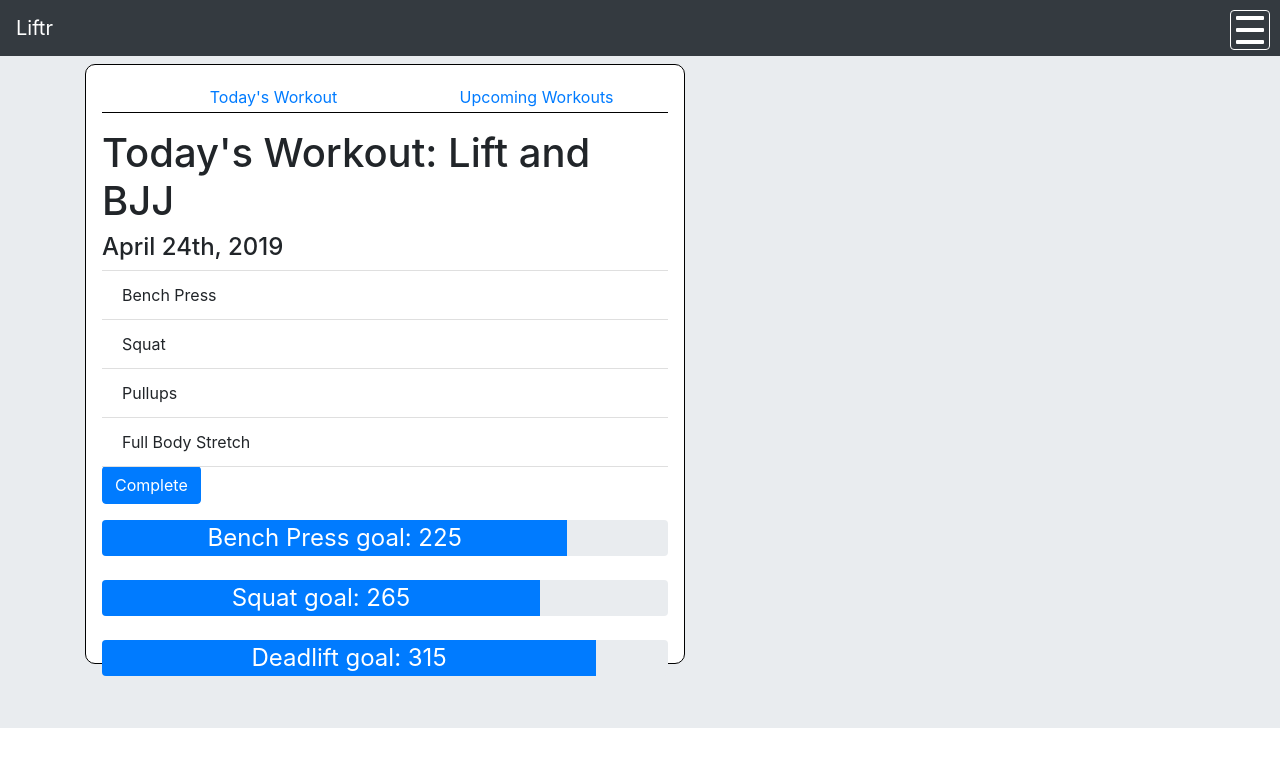
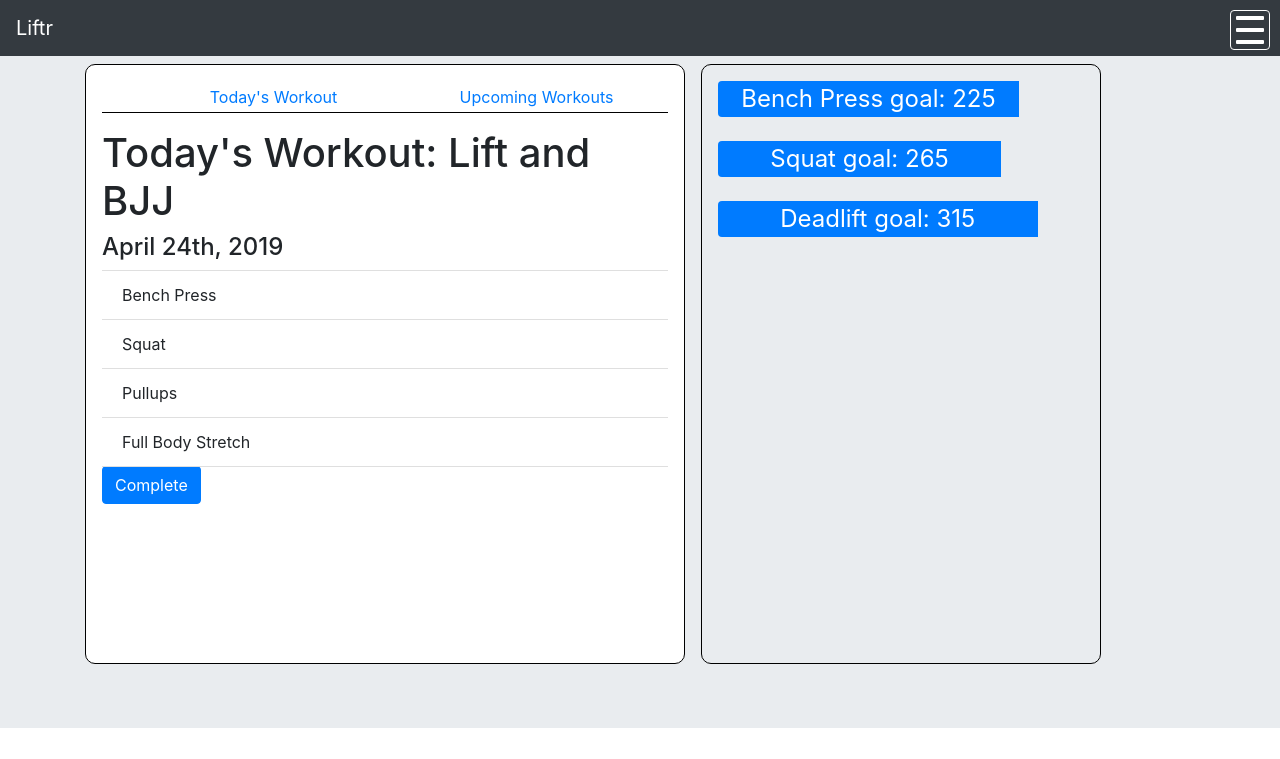
Before and after one commit to grantfogle/liftr-front-end, a React (Create React App) app: page / in a window 1280 px wide. Shown: the top 759 px of the page. Built offline with nearby package versions, Linux system fonts and the light colour scheme.

Commit message:
adding current stats into current stats component

```diff
--- a/src/App.css
+++ b/src/App.css
@@ -78,6 +78,21 @@
   text-align: center;
 }
 
+.workout-container {
+  display: flex;
+  flex-direction: row;
+
+}
+
+.current-stats {
+  width: 400px;
+  height: 600px;
+  border: 1px solid black;
+  border-radius: 10px;
+  padding: 1em;
+  margin-left: 1em;
+}
+
 .schedule p {
   font-size: 1.5em;
   text-align: center;
--- a/src/components/CurrentStats.js
+++ b/src/components/CurrentStats.js
@@ -1,9 +1,37 @@
 import React from 'react';
+import ProgressBar from 'react-bootstrap/ProgressBar';
+import '../App.css';
 
-const CurrentStats = ({ }) => {
+const goalProgress = () => {
+    let goals = [
+        {
+            name: 'Bench Press',
+            current: 185,
+            goal: 225
+        },
+        {
+            name: 'Squat',
+            current: 205,
+            goal: 265
+        },
+        {
+            name: 'Deadlift',
+            current: 275,
+            goal: 315
+        }
+    ]
+
+    return goals.map(goal => {
+        let progress = (goal.current / goal.goal) * 100;
+        return <ProgressBar className="progressBar" now={progress} label={goal.name + ' goal: ' + goal.goal} />
+    })
+}
+
+
+const CurrentStats = () => {
     return (
-        <div className="current">
-
+        <div className="current-stats">
+            {goalProgress()}
         </div>
     );
 }
--- a/src/components/Goals.js
+++ b/src/components/Goals.js
@@ -2,38 +2,12 @@ import React from 'react';
 import Jumbotron from 'react-bootstrap/Jumbotron';
 import Container from 'react-bootstrap/Container';
 import Button from 'react-bootstrap/Button';
-import ProgressBar from 'react-bootstrap/ProgressBar';
 import Table from 'react-bootstrap/Table'
 import ListGroup from 'react-bootstrap/ListGroup';
+import CurrentStats from './CurrentStats';
 import DailyWorkout from './DailyWorkout';
 import MiniNavigation from './MiniNavigation';
 import '../App.css';
-
-
-const goalProgess = () => {
-    let goals = [
-        {
-            name: 'Bench Press',
-            current: 185,
-            goal: 225
-        },
-        {
-            name: 'Squat',
-            current: 205,
-            goal: 265
-        },
-        {
-            name: 'Deadlift',
-            current: 275,
-            goal: 315
-        }
-    ]
-
-    return goals.map(goal => {
-        let progress = (goal.current / goal.goal) * 100;
-        return <ProgressBar className="progressBar" now={progress} label={goal.name + ' goal: ' + goal.goal} />
-    })
-}
 
 const workout = () => {
     if (this.props.dailyWorkout) {
@@ -78,7 +52,7 @@ const dailyWorkout = () => {
 const Goals = () => {
     return (
         <Jumbotron fluid>
-            <Container>
+            <Container className="workout-container">
                 <div className="daily-workout">
                     <MiniNavigation />
                     <h1>Today's Workout: Lift and BJJ</h1>
@@ -89,9 +63,8 @@ const Goals = () => {
                     <p>
                         <Button variant="primary">Complete</Button>
                     </p>
-                    {goalProgess()}
                 </div>
-
+                <CurrentStats />
             </Container>
         </Jumbotron>
     );
```
